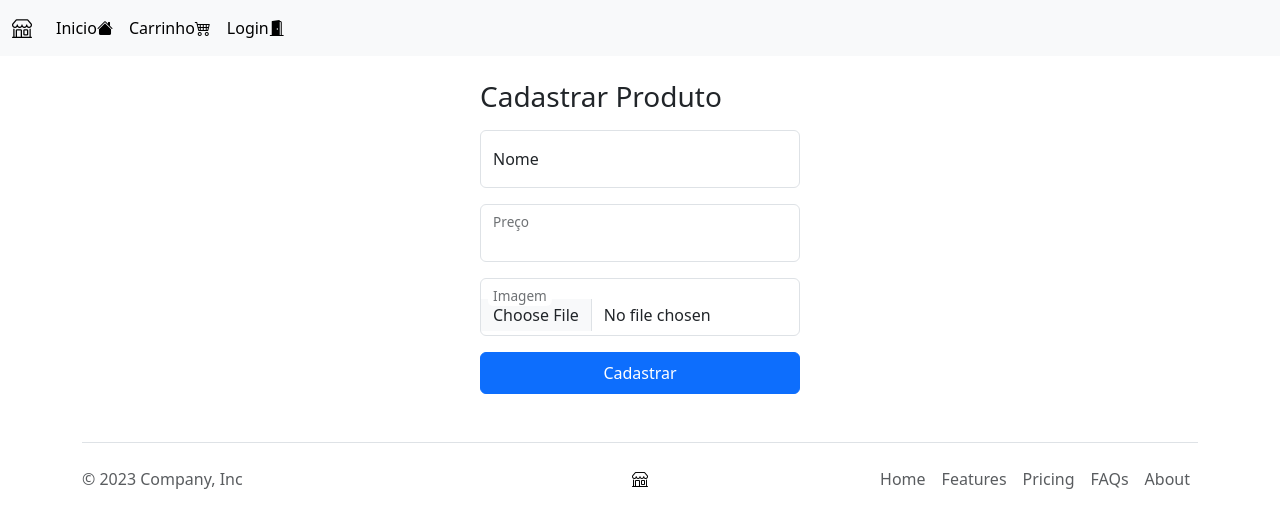
After one commit to lippekstro/carrinho, a PHP site: page /views/admin/cadastrar_produto.php in a window 1280 px wide. The commit adds this page. Shown: the top 528 px of the page. Run offline with PHP 8.4, Linux system fonts and the light colour scheme.

Commit message:
att no backend de produtos

```diff
--- a/controllers/cria_usuario_controller.php
+++ b/controllers/cria_usuario_controller.php
@@ -3,9 +3,9 @@ require_once $_SERVER["DOCUMENT_ROOT"] . "/carrinho/models/usuario.php";
 session_start();
 
 try {
-    $nome = $_POST['nome'];
-    $email = $_POST['email'];
-    $senha = $_POST['senha'];
+    $nome = htmlspecialchars($_POST['nome']);
+    $email = htmlspecialchars($_POST['email']);
+    $senha = htmlspecialchars($_POST['senha']);
     $senha = password_hash($senha, PASSWORD_DEFAULT);
     if (!empty($_FILES['imagem']['tmp_name'])) {
         $imagem = file_get_contents($_FILES['imagem']['tmp_name']);
--- a/models/usuario.php
+++ b/models/usuario.php
@@ -94,6 +94,7 @@ class Usuario
         if ($stmt->rowCount() > 0 && password_verify($senha, $registro['senha'])) {
             $_SESSION['usuario']['nome'] = $registro['nome_usuario'];
             $_SESSION['usuario']['email'] = $registro['email'];
+            $_SESSION['usuario']['nv_acesso'] = $registro['nv_acesso'];
             $_SESSION['usuario']['inicio'] = time();
             $_SESSION['usuario']['expira'] = 900;
 
--- a/templates/cabecalho.php
+++ b/templates/cabecalho.php
@@ -27,12 +27,18 @@ require_once $_SERVER["DOCUMENT_ROOT"] . "/carrinho/configs/sessoes.php";
             </button>
             <div class="collapse navbar-collapse" id="navbarNav">
                 <ul class="navbar-nav align-items-center">
+                    <?php if (isset($_SESSION['usuario'])) : ?>
+                        <li class="nav-item">
+                            <span>Bem Vindo, <?= $_SESSION['usuario']['nome'] ?></span>
+                        </li>
+                    <?php endif; ?>
                     <li class="nav-item">
-                        <a class="nav-link active" aria-current="page" href="/carrinho/index.php">Inicio</a>
+                        <a class="nav-link active" aria-current="page" href="/carrinho/index.php">Inicio<i class="bi bi-house-fill"></i></a>
                     </li>
                     <li class="nav-item">
                         <a class="nav-link active" aria-current="page" href="/carrinho/views/carrinho.php">Carrinho<i class="bi bi-cart4"></i></a>
                     </li>
+
                     <?php if (!isset($_SESSION['usuario'])) : ?>
                         <li class="nav-item">
                             <a class="nav-link active" aria-current="page" href="/carrinho/views/login.php">Login<i class="bi bi-door-open-fill"></i></a>
@@ -41,9 +47,11 @@ require_once $_SERVER["DOCUMENT_ROOT"] . "/carrinho/configs/sessoes.php";
                         <li class="nav-item">
                             <a class="nav-link active" aria-current="page" href="/carrinho/controllers/logout_controller.php">Sair<i class="bi bi-door-closed-fill"></i></a>
                         </li>
+                    <?php endif; ?>
 
+                    <?php if (isset($_SESSION['usuario']) && $_SESSION['usuario']['nv_acesso'] >= 2) : ?>
                         <li class="nav-item">
-                            <span>Bem Vindo, <?= $_SESSION['usuario']['nome'] ?></span>
+                            <a class="nav-link active" aria-current="page" href="/carrinho/views/admin/painel_controle.php">Painel de Controle<i class="bi bi-person-badge-fill"></i></a>
                         </li>
                     <?php endif; ?>
                 </ul>
--- /dev/null
+++ b/views/admin/cadastrar_produto.php
@@ -0,0 +1,33 @@
+<?php
+require_once $_SERVER['DOCUMENT_ROOT'] . '/carrinho/templates/cabecalho.php';
+?>
+
+<section class="d-flex align-items-center py-4">
+    <div class="form-signin w-25 m-auto">
+        <form action="/carrinho/controllers/cria_produto_controller.php" method="POST" enctype="multipart/form-data">
+            <h1 class="h3 mb-3 fw-normal">Cadastrar Produto</h1>
+
+            <div class="form-floating my-3">
+                <input type="text" class="form-control" id="floatingInput" placeholder="Nome" name="nome" required>
+                <label for="floatingInput">Nome</label>
+            </div>
+
+            <div class="form-floating my-3">
+                <input type="number" class="form-control" id="floatingInput" name="preco" step="0.01" required>
+                <label for="floatingInput">Preço</label>
+            </div>
+
+            <div class="form-floating my-3">
+                <input type="file" class="form-control" id="floatingInput" name="imagem">
+                <label for="floatingInput">Imagem</label>
+            </div>
+
+            <button class="btn btn-primary w-100 py-2" type="submit">Cadastrar</button>
+        </form>
+    </div>
+
+</section>
+
+<?php
+require_once $_SERVER['DOCUMENT_ROOT'] . '/carrinho/templates/rodape.php';
+?>
--- a/views/login.php
+++ b/views/login.php
@@ -13,11 +13,11 @@ require_once $_SERVER['DOCUMENT_ROOT'] . '/carrinho/templates/cabecalho.php';
             <h1 class="h3 mb-3 fw-normal">Login</h1>
 
             <div class="form-floating my-3">
-                <input type="email" class="form-control" id="floatingInput" placeholder="nome@exemplo.com" name="email">
+                <input type="email" class="form-control" id="floatingInput" placeholder="nome@exemplo.com" name="email" required>
                 <label for="floatingInput">Email</label>
             </div>
             <div class="form-floating my-3">
-                <input type="password" class="form-control" id="floatingPassword" placeholder="Senha" name="senha">
+                <input type="password" class="form-control" id="floatingPassword" placeholder="Senha" name="senha" required>
                 <label for="floatingPassword">Senha</label>
             </div>
 
```
Also changed, not shown: controllers/adicionar_item_controller.php (added, +20 -0 lines), controllers/cria_produto_controller.php (added, +23 -0 lines), index.php (+22 -7 lines), views/admin/painel_controle.php (added, +15 -0 lines).
